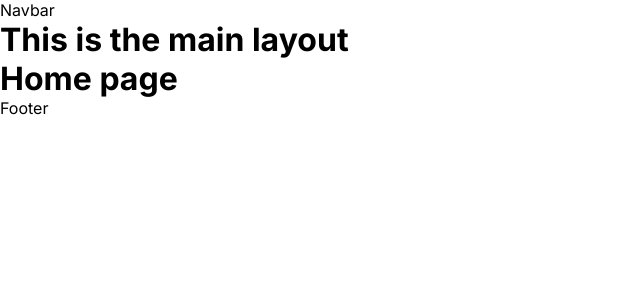
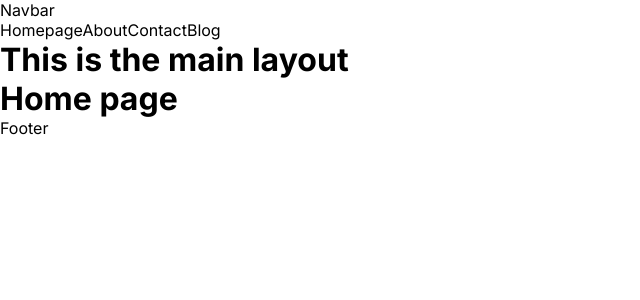
Before and after one commit to fadleyy/projectNext, a Next.js app: page / in a window 1280 px wide. Shown: the top 300 px of the page, without its empty margins (0-640 px from the left). Built offline with nearby package versions, Linux system fonts and the light colour scheme.

Commit message:
create components Links :sleepy:

```diff
--- a/src/components/navbar/Navbar.jsx
+++ b/src/components/navbar/Navbar.jsx
@@ -1,7 +1,16 @@
+import Link from "next/link";
 import React from "react";
+import Links from "./link/Links";
 
 const Navbar = () => {
-  return <div>Navbar</div>;
+  return (
+    <div>
+      <div>Navbar</div>
+      <div>
+        <Links />
+      </div>
+    </div>
+  );
 };
 
 export default Navbar;
--- /dev/null
+++ b/src/components/navbar/link/Links.jsx
@@ -0,0 +1,34 @@
+import Link from "next/link";
+import React from "react";
+
+const Links = () => {
+  const links = [
+    {
+      title: "Homepage",
+      path: "/",
+    },
+    {
+      title: "About",
+      path: "/about",
+    },
+    {
+      title: "Contact",
+      path: "/contact",
+    },
+    {
+      title: "Blog",
+      path: "/blog",
+    },
+  ];
+  return (
+    <div>
+      {links.map((link) => (
+        <Link key={link.title} href={link.path}>
+          {link.title}
+        </Link>
+      ))}
+    </div>
+  );
+};
+
+export default Links;
```
